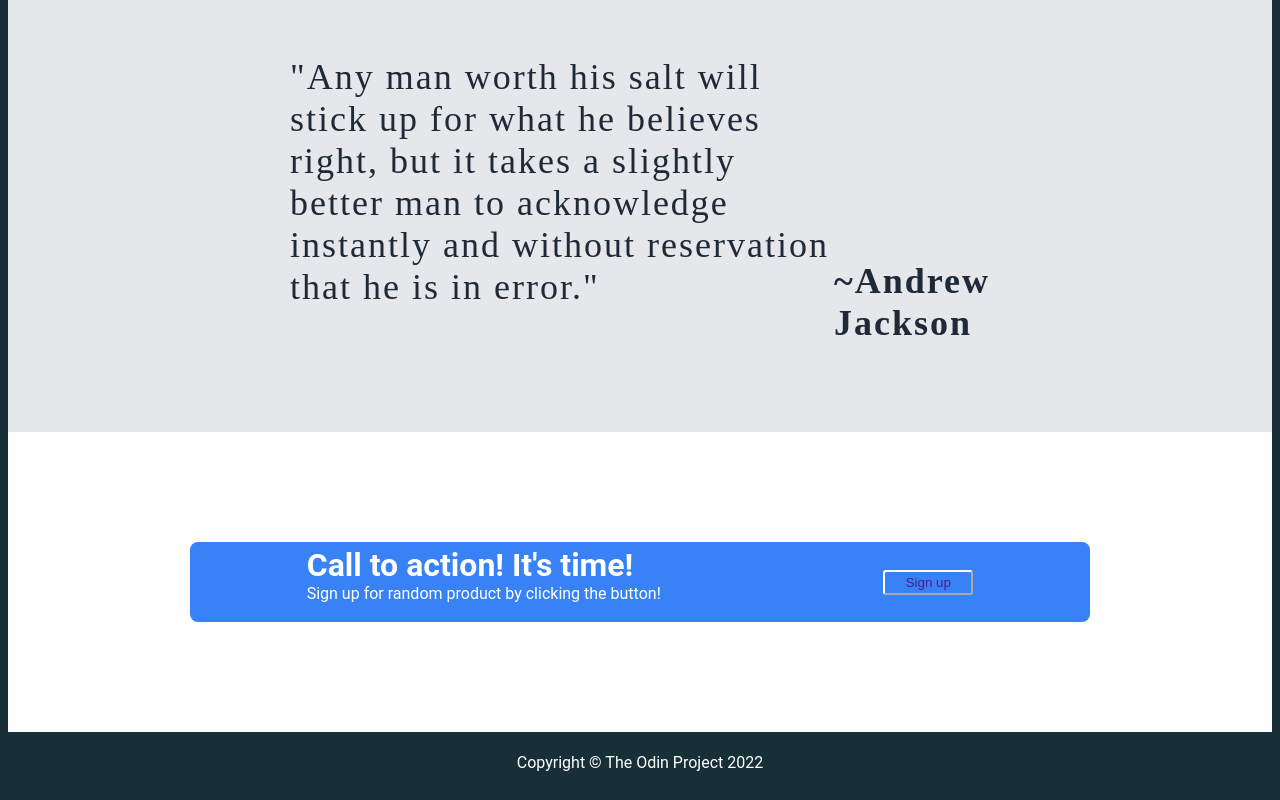
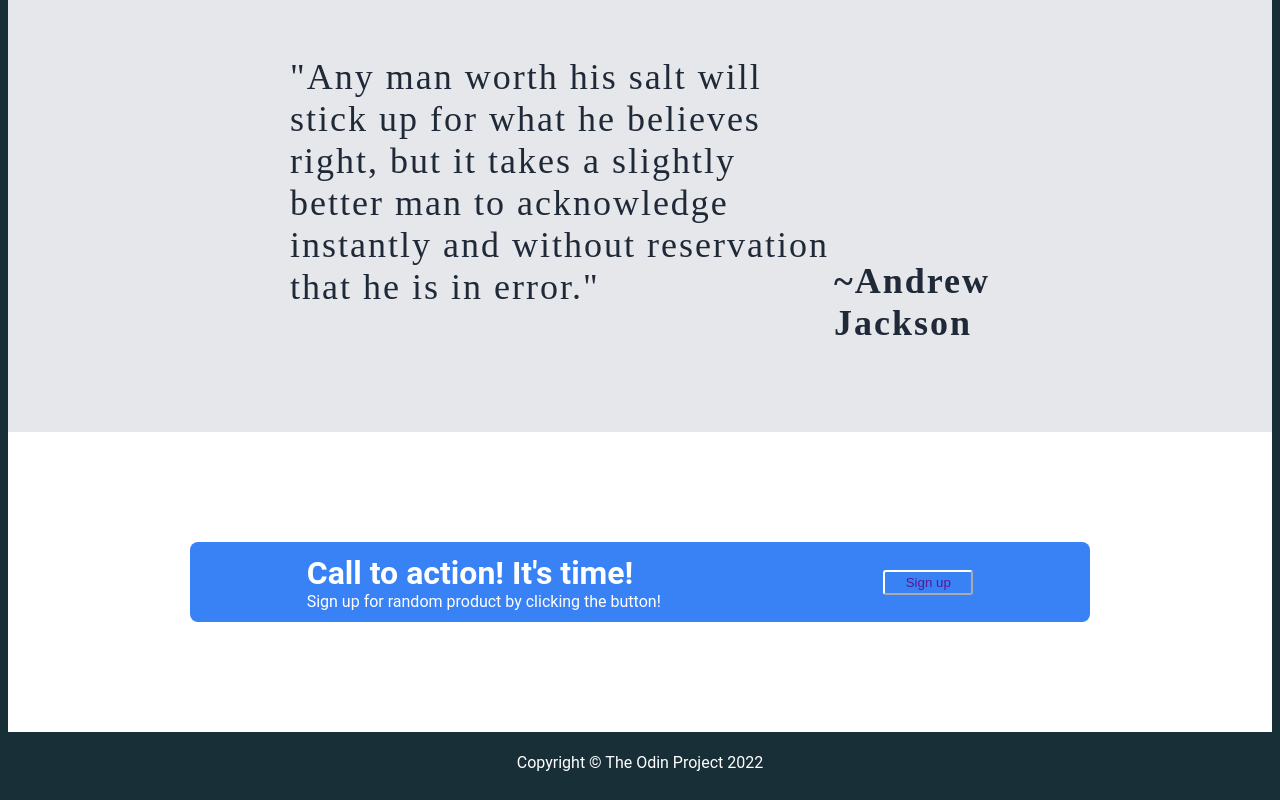
Before and after one commit to ChanceTheDev0/landing-page, a plain HTML site: page index.html in a window 1280 px wide. Shown: the part 1051-1851 px from the top of the page. Drawn offline with Linux system fonts and the light colour scheme.

Commit message:
fix margin on call to action section

```diff
--- a/style.css
+++ b/style.css
@@ -154,7 +154,7 @@ body {
 }
 .ctoh1{
     display: flex;
-    margin-top: 0px;
+    margin-top: 16px;
     margin-bottom: 0px;
     margin-right: 100px;
 }
```
